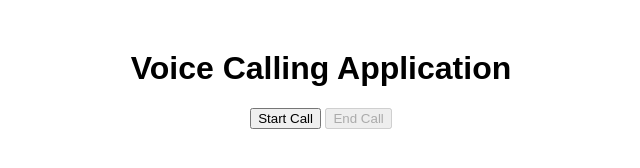
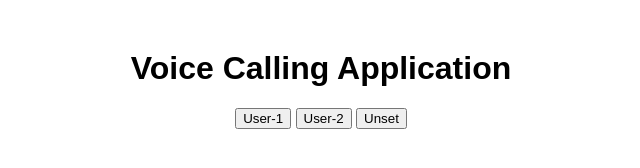
Before and after one commit to w3acadamey/t2, a plain HTML site: page index.html in a window 1280 px wide. Shown: the whole page, without its empty margins (319-959 px from the left). Drawn offline with Linux system fonts and the light colour scheme; no server answers.

Commit message:
Update index.html

```diff
--- a/index.html
+++ b/index.html
@@ -17,8 +17,12 @@
 </head>
 <body>
     <h1>Voice Calling Application</h1>
-    <button id="startCall">Start Call</button>
-    <button id="endCall" disabled>End Call</button>
+    <button id="user1Button">User-1</button>
+    <button id="user2Button">User-2</button>
+    <button id="unsetButton">Unset</button>
+    <br><br>
+    <button id="startCall" style="display:none;">Start Call</button>
+    <button id="endCall" style="display:none;">End Call</button>
 
     <audio id="localAudio" autoplay></audio>
     <audio id="remoteAudio" autoplay></audio>
```
